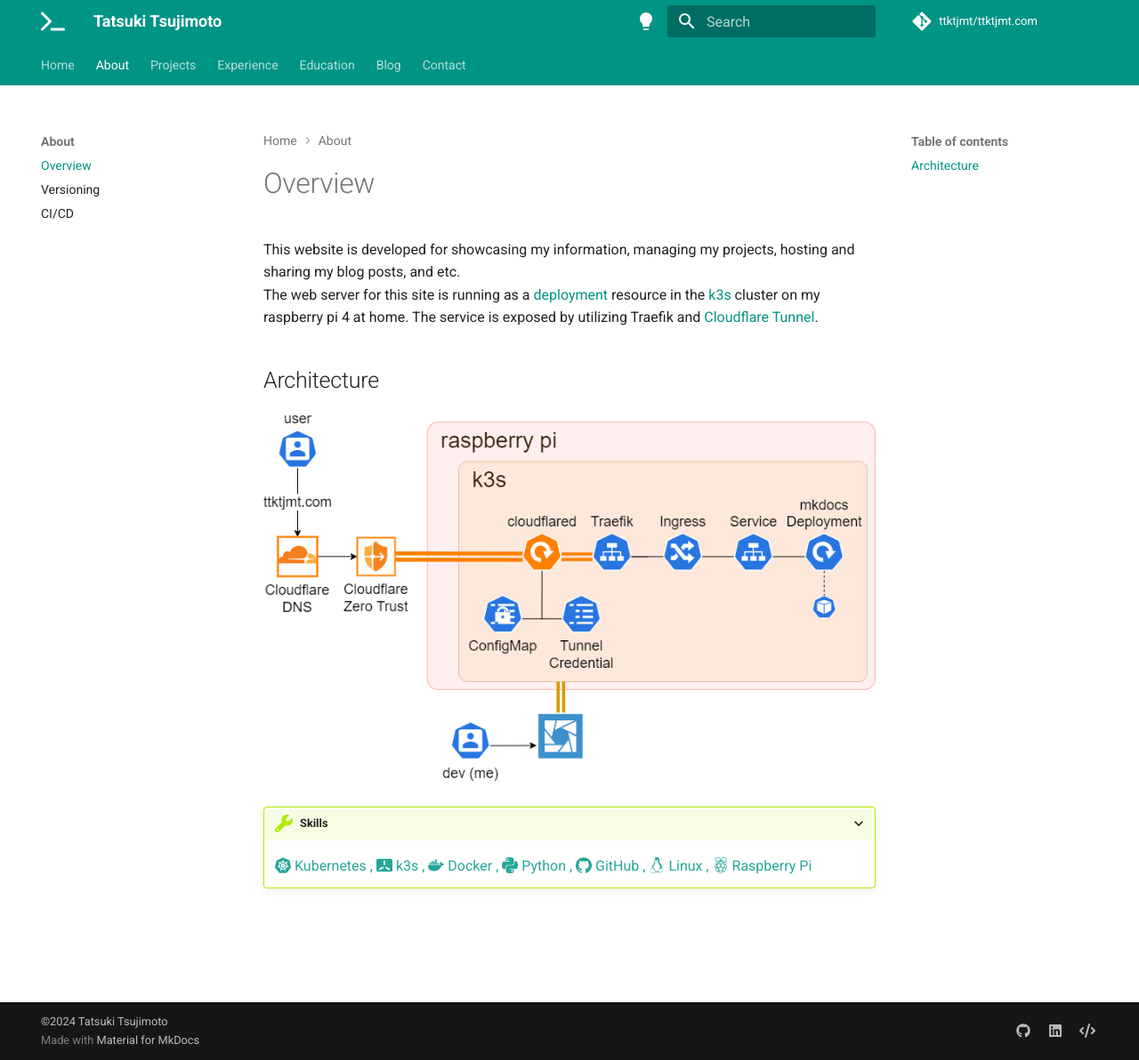
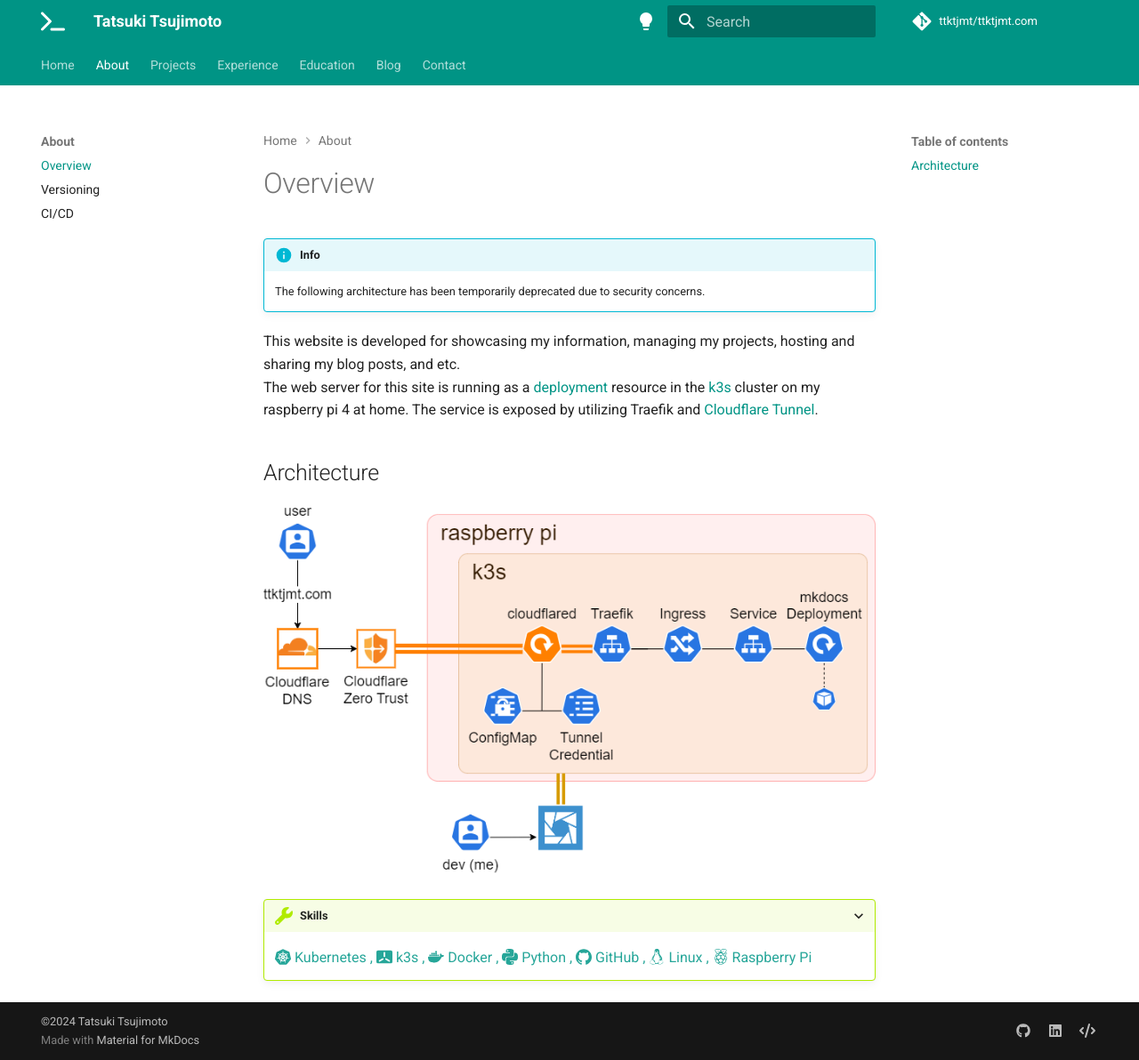
Before and after one commit to ttktjmt/ttktjmt.com, an MkDocs documentation site: the page built from docs/docs/about/overview.md, in a window 1280 px wide and 1192 px high. Shown: the whole window at 89% size. Built offline with MkDocs 1.6.1 and Material for MkDocs 9.7.7, drawn with Linux system fonts in a browser that asks for light colours; comment, search, counter and statistics services are not loaded.

Commit message:
Update about page

```diff
--- a/docs/docs/about/overview.md
+++ b/docs/docs/about/overview.md
@@ -1,5 +1,10 @@
 
 # Overview
+
+!!! info
+
+    The following architecture has been temporarily deprecated due to security concerns.
+
 
 This website is developed for showcasing my information, managing my projects, hosting and sharing my blog posts, and etc.<br>
 The web server for this site is running as a [deployment](https://kubernetes.io/docs/concepts/workloads/controllers/deployment/){:target="_blank"} resource in the [k3s](https://docs.k3s.io) cluster on my raspberry pi 4 at home. The service is exposed by utilizing Traefik and [Cloudflare Tunnel](https://developers.cloudflare.com/cloudflare-one/connections/connect-networks/){:target="_blank"}.
```
